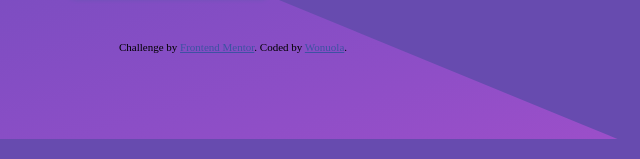
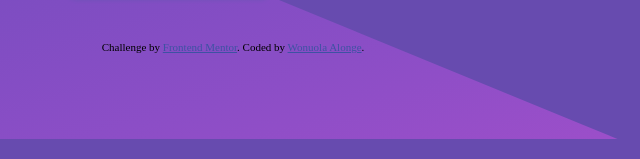
Before and after one commit to wonuola-y/huddle, a plain HTML site: page huddle-landing-page-with-single-introductory-section-master/index.html in a window 1280 px wide. Shown: the part 638-797 px from the top of the page, 407-1047 px from the left. Drawn offline with Linux system fonts and the light colour scheme.

Commit message:
Update index.html

```diff
--- a/huddle-landing-page-with-single-introductory-section-master/index.html
+++ b/huddle-landing-page-with-single-introductory-section-master/index.html
@@ -37,7 +37,7 @@
     <footer>
       <p class="attribution">
         Challenge by <a href="https://www.frontendmentor.io?ref=challenge" target="_blank">Frontend Mentor</a>.
-        Coded by <a href="#">Wonuola</a>.
+        Coded by <a href="#">Wonuola Alonge</a>.
       </p>
     </footer>
  </main>
```
